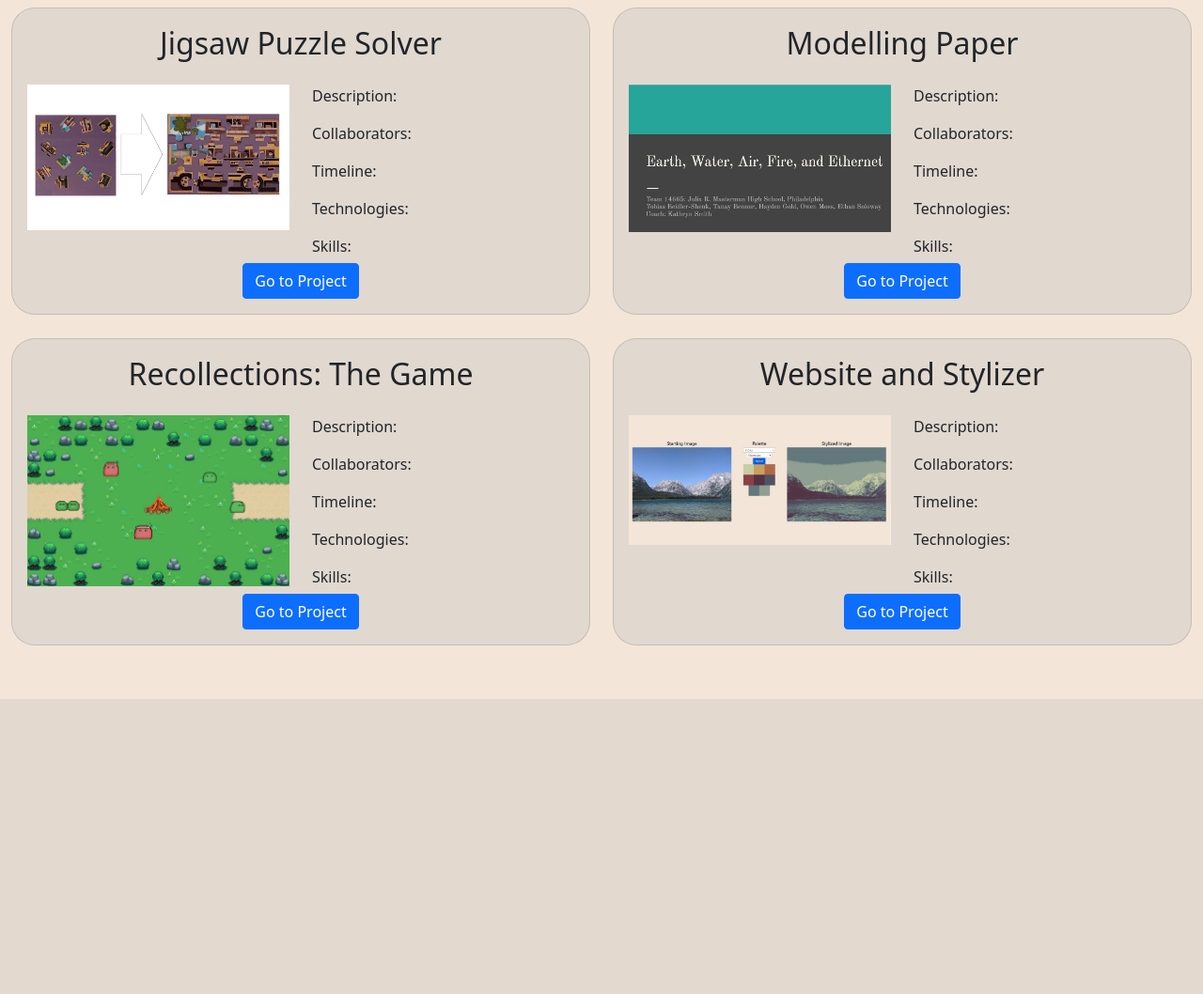
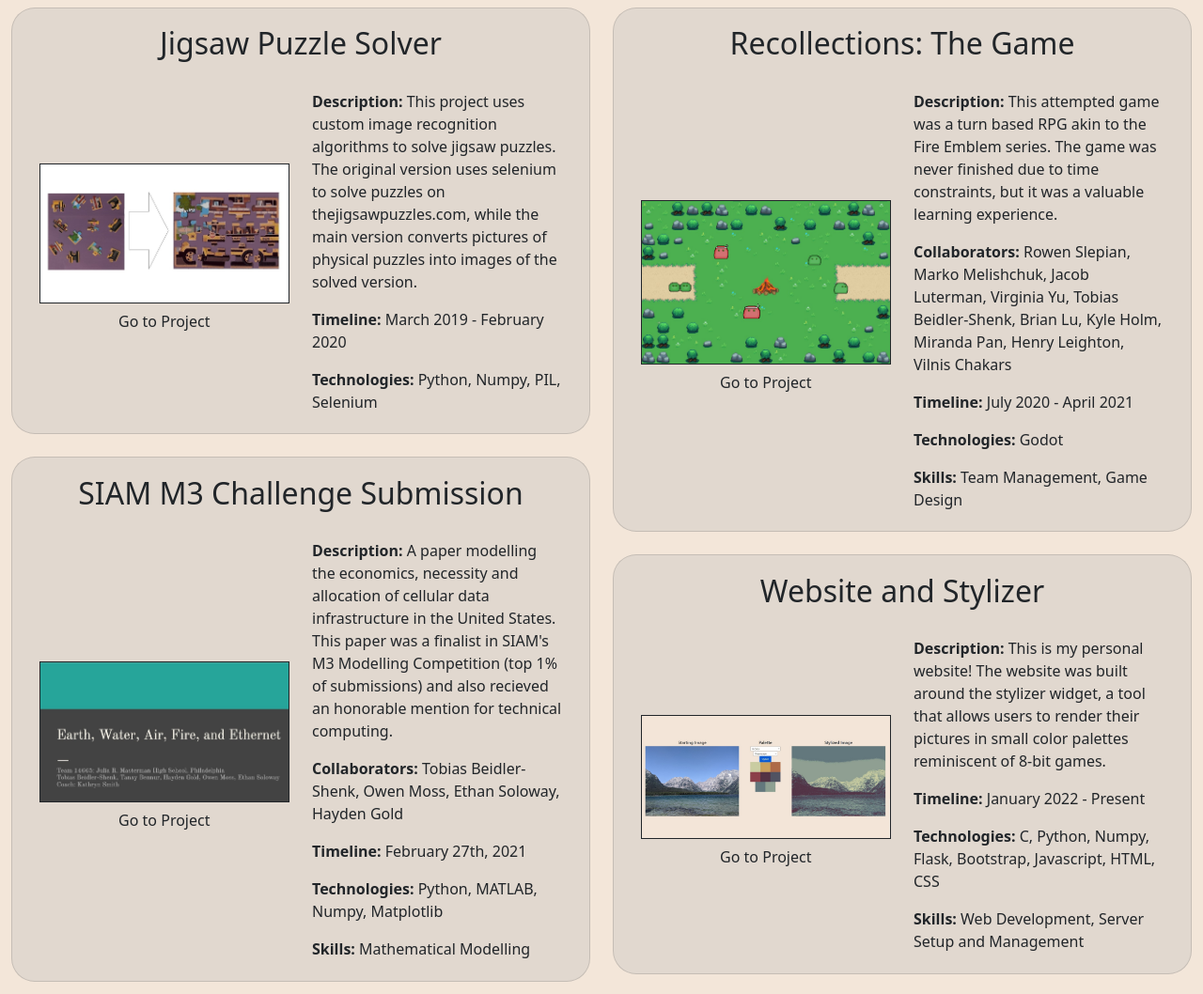
Before and after one commit to TBennur/website, a Flask app: page /projects in a window 1280 px wide. Shown: the part 56-1114 px from the top of the page at 94% size. Before the commit the page ends 800 px from the top, so only its background shows below. Run offline with Flask 2, Linux system fonts and the light colour scheme; parts of the project's set-up code (start-up, migrations or seed data) failed here and were passed over; some libraries are stand-ins or nearby versions.

Commit message:
Finished Projects Page

```diff
--- a/website/static/css/overrides.css
+++ b/website/static/css/overrides.css
@@ -12,6 +12,19 @@
 .project-card {
     border-radius: 25px;
     background-color: rgb(225, 216, 207)
+}
+
+.card-img-left {
+    width: 100%;
+    border: 1px solid;
+}
+
+.project-card-body {
+    padding-top: 1%;
+    padding-bottom: 1%;
+    margin-left: 0.1%;
+    margin-right: 0.1%;
+    display: table;
 }
 
 .nav-opacity {
--- a/website/templates/projects.html
+++ b/website/templates/projects.html
@@ -9,92 +9,87 @@
     {% block content %}
 
     <div class = "container-fluid webpage-render">
-      <div class="row">
+      <div class ="row">
         <div class="col-6">
+          <div class="vstack gap-4">
             <div class="card project-card">
               <h2 class="card-title text-center" style="margin-top:3%"> Jigsaw Puzzle Solver </h2>
               <div class="card-body" style="flex-direction: row;">
-              <div class="row">
-                <div class="col-6">
-                  <img class="card-img-left text-center" src="{{ url_for('static',     filename='defaultFiles/portfolioPictures/solverScreenshot.jpg') }}" style="width: 100%">
+                <div class="row project-card-body">
+                  <div class="col-6" style = "vertical-align: middle; display: table-cell;">
+                    <img class="card-img-left text-center" src="{{ url_for('static',     filename='defaultFiles/portfolioPictures/solverScreenshot.jpg') }}">
+                    <div class = "text-center">
+                      <a href="https://gitlab.com/TBennur/puzzle-solver" class="btn btn-primary-outline">Go to Project</a>
                     </div>
-                <div class="col-6">
-                  <p class="card-text">Description:</p>
-                  <p class="card-text">Collaborators:</p>
-                  <p class="card-text">Timeline:</p>
-                  <p class="card-text">Technologies:</p>
-                  <p class="card-text">Skills:</p>
                   </div>
-                <div class = "text-center" style = "margin-top: 1%;">
-                  <a href="#" class="btn btn-primary">Go to Project</a>
+                  <div class="col-6" style = "vertical-align: middle; display: table-cell;">
+                    <p class="card-text"> <b> Description: </b> This project uses custom image recognition algorithms to solve jigsaw puzzles. The original version uses selenium to solve puzzles on thejigsawpuzzles.com, while the main version converts pictures of physical puzzles into images of the solved version. </p>
+                    <p class="card-text"> <b> Timeline: </b> March 2019 - February 2020 </p>
+                    <p class="card-text"> <b> Technologies: </b> Python, Numpy, PIL, Selenium </p>
+                  </div>
+                </div>
+              </div>
+            </div>
+            <div class="card project-card">
+              <h2 class="card-title text-center" style="margin-top:3%"> SIAM M3 Challenge Submission </h2>
+              <div class="card-body" style="flex-direction: row;">
+                <div class="row project-card-body" style = "display: table;">
+                  <div class="col-6" style = "vertical-align: middle; display: table-cell;">
+                    <img class="card-img-left text-center" src="{{ url_for('static',     filename='defaultFiles/portfolioPictures/modellingScreenshot.jpg') }}">
+                    <div class = "text-center">
+                      <a href="https://m3challenge.siam.org/sites/default/files/uploads/FINALIST_14665.pdf" class="btn btn-primary-outline">Go to Project</a>
+                    </div>
+                  </div>
+                  <div class="col-6" style = "vertical-align: middle; display: table-cell;">
+                    <p class="card-text"> <b> Description: </b> A paper modelling the economics, necessity and allocation of cellular data infrastructure in the United States. This paper was a finalist in SIAM's M3 Modelling Competition (top 1% of submissions) and also recieved an honorable mention for technical computing.</p>
+                    <p class="card-text"> <b> Collaborators: </b> Tobias Beidler-Shenk, Owen Moss, Ethan Soloway, Hayden Gold </p>
+                    <p class="card-text"> <b> Timeline: </b> February 27th, 2021 </p>
+                    <p class="card-text"> <b> Technologies: </b> Python, MATLAB, Numpy, Matplotlib </p>
+                    <p class="card-text"> <b> Skills: </b> Mathematical Modelling</p>
+                  </div>
                 </div>
               </div>
             </div>
           </div>
         </div>
         <div class="col-6">
+          <div class="vstack gap-4">
             <div class="card project-card">
-            <h2 class="card-title text-center" style="margin-top:3%"> Modelling Paper </h2>
+              <h2 class="card-title text-center" style="margin-top:3%"> Recollections: The Game </h2>
               <div class="card-body" style="flex-direction: row;">
-              <div class="row">
-                <div class="col-6">
-                  <img class="card-img-left text-center" src="{{ url_for('static',     filename='defaultFiles/portfolioPictures/modellingScreenshot.jpg') }}" style="width: 100%">
+                <div class="row project-card-body" style = "display: table;">
+                  <div class="col-6" style = "vertical-align: middle; display: table-cell;">
+                    <img class="card-img-left text-center" src="{{ url_for('static',     filename='defaultFiles/portfolioPictures/recollectionsScreenshot.jpg') }}">
+                    <div class = "text-center">
+                      <a href="https://gitlab.com/TBennur/rpg" class="btn btn-primary-outline">Go to Project</a>
                     </div>
-                <div class="col-6">
-                  <p class="card-text">Description:</p>
-                  <p class="card-text">Collaborators:</p>
-                  <p class="card-text">Timeline:</p>
-                  <p class="card-text">Technologies:</p>
-                  <p class="card-text">Skills:</p>
                   </div>
-                <div class = "text-center" style = "margin-top: 1%;">
-                  <a href="#" class="btn btn-primary">Go to Project</a>
+                  <div class="col-6" style = "vertical-align: middle; display: table-cell;">
+                    <p class="card-text"> <b> Description: </b> This attempted game was a turn based RPG akin to the Fire Emblem series. The game was never finished due to time constraints, but it was a valuable learning experience. </p>
+                    <p class="card-text"> <b> Collaborators: </b> Rowen Slepian, Marko Melishchuk, Jacob Luterman, Virginia Yu, Tobias Beidler-Shenk, Brian Lu, Kyle Holm, Miranda Pan, Henry Leighton, Vilnis Chakars </p>
+                    <p class="card-text"> <b> Timeline: </b> July 2020 - April 2021 </p>
+                    <p class="card-text"> <b> Technologies: </b> Godot </p>
+                    <p class="card-text"> <b> Skills: </b> Team Management, Game Design </p>
                   </div>
                 </div>
               </div>
             </div>
-        </div>
-      </div>
-      <div class="row" style="margin-top: 2%;">
-        <div class="col-6">
-          <div class="card project-card">
-            <h2 class="card-title text-center" style="margin-top:3%"> Recollections: The Game </h2>
-            <div class="card-body" style="flex-direction: row;">
-              <div class="row">
-                <div class="col-6">
-                  <img class="card-img-left text-center" src="{{ url_for('static',     filename='defaultFiles/portfolioPictures/recollectionsScreenshot.jpg') }}" style="width: 100%">
-                </div>
-                <div class="col-6">
-                  <p class="card-text">Description:</p>
-                  <p class="card-text">Collaborators:</p>
-                  <p class="card-text">Timeline:</p>
-                  <p class="card-text">Technologies:</p>
-                  <p class="card-text">Skills:</p>
-                </div>
-                <div class = "text-center" style = "margin-top: 1%;">
-                  <a href="#" class="btn btn-primary">Go to Project</a>
-                </div>
-            </div>
-            </div>
-          </div>
-        </div>
-        <div class="col-6">
             <div class="card project-card">
               <h2 class="card-title text-center" style="margin-top:3%"> Website and Stylizer </h2>
               <div class="card-body" style="flex-direction: row;">
-              <div class="row">
-                <div class="col-6">
-                  <img class="card-img-left text-center" src="{{ url_for('static',     filename='defaultFiles/portfolioPictures/stylizerScreenshot.jpg') }}" style="width: 100%">
+                <div class="row project-card-body" style = "display: table;">
+                  <div class="col-6" style = "vertical-align: middle; display: table-cell;">
+                    <img class="card-img-left text-center" src="{{ url_for('static',     filename='defaultFiles/portfolioPictures/stylizerScreenshot.jpg') }}">
+                    <div class="text-center">
+                      <a href="https://www.tanaybennur.com/stylizer" class="btn btn-primary-outline">Go to Project</a>
                     </div>
-                <div class="col-6">
-                  <p class="card-text">Description:</p>
-                  <p class="card-text">Collaborators:</p>
-                  <p class="card-text">Timeline:</p>
-                  <p class="card-text">Technologies:</p>
-                  <p class="card-text">Skills:</p>
                   </div>
-                <div class="text-center" style = "margin-top: 1%;">
-                  <a href="#" class="btn btn-primary">Go to Project</a>
+                  <div class="col-6" style = "vertical-align: middle; display: table-cell;">
+                    <p class="card-text"> <b> Description: </b> This is my personal website! The website was built around the stylizer widget, a tool that allows users to render their pictures in small color palettes reminiscent of 8-bit games. </p>
+                    <p class="card-text"> <b> Timeline: </b> January 2022 - Present </p>
+                    <p class="card-text"> <b> Technologies: </b> C, Python, Numpy, Flask, Bootstrap, Javascript, HTML, CSS</p>
+                    <p class="card-text"> <b> Skills: </b> Web Development, Server Setup and Management </p>
+                  </div>
                 </div>
               </div>
             </div>
```
Also changed, not shown: website/templates/stylizer.html (+6 -5 lines). Lines whose indentation alone changed are shown as unchanged.
